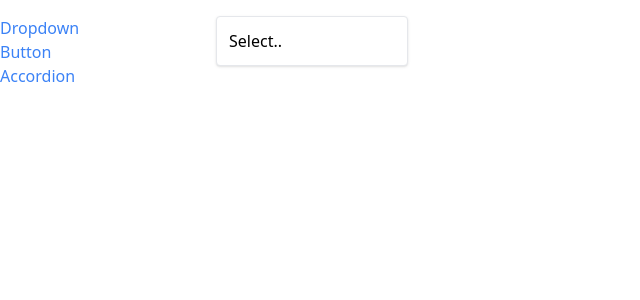
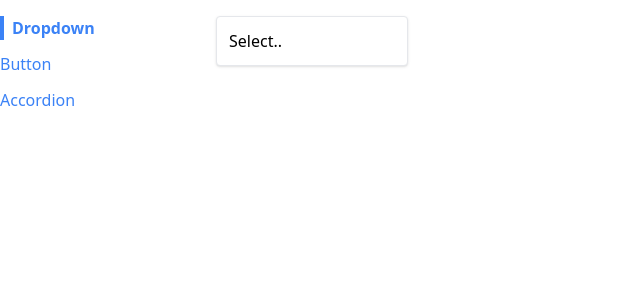
Before and after one commit to msinemkaya/components, a React (Create React App) app: page / in a window 1280 px wide. Shown: the top 300 px of the page, without its empty margins (0-640 px from the left). Built offline with nearby package versions, Linux system fonts and the light colour scheme.

Commit message:
feat: added some styling

```diff
--- a/src/components/Link.js
+++ b/src/components/Link.js
@@ -2,11 +2,11 @@
 import { NavigationContext } from '../context/navigation';
 import classNames from 'classnames';
 
-export default function Link({ to, children }){
+export default function Link({ to, children, className, activeClassName }){
 
-  const {navigate} = useContext(NavigationContext)
+  const {navigate, currentPath} = useContext(NavigationContext)
 
-  const classes = classNames('text-blue-500')
+  const classes = classNames('text-blue-500', className, currentPath === to && activeClassName)
 
   const handleClick = (e) => {
 
--- a/src/components/Sidebar.js
+++ b/src/components/Sidebar.js
@@ -9,9 +9,9 @@
   ]
 
   return(
-    <div className='sticky top-0 overflow-y-auto flex flex-col'>
+    <div className='sticky top-0 overflow-y-auto flex flex-col items-start'>
       {links.map((link) => (
-        <Link key={link.label} to={link.path}>{link.label}</Link>
+        <Link key={link.label} to={link.path} className={'mb-3'} activeClassName={'font-bold border-l-4 border-blue-500 pl-2'}>{link.label}</Link>
       ))}
     </div>
   );
```
